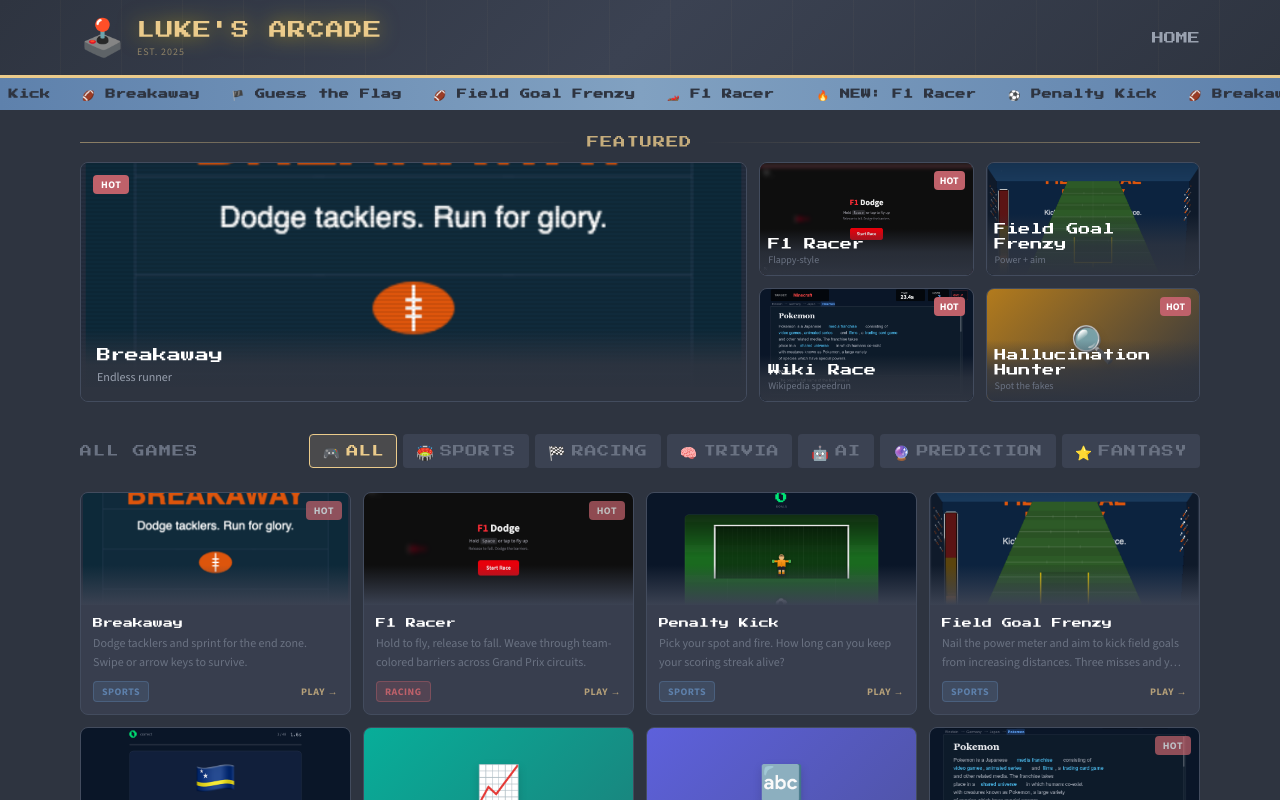
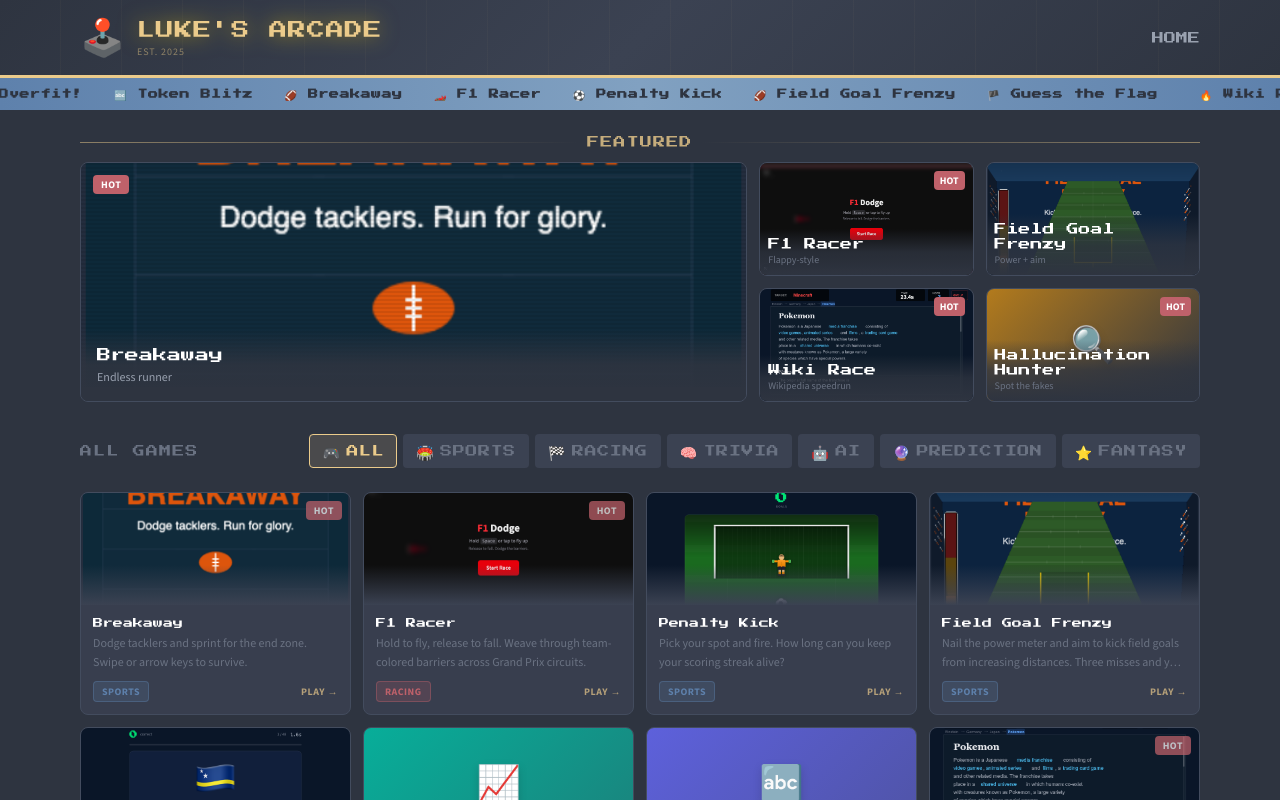
Before and after one commit to lukeinglis/games, a Next.js app: page / in a window 1280 px wide. Shown: the top 800 px of the page. Built offline with nearby package versions, Linux system fonts and the light colour scheme.

Commit message:
Update ticker tape with all games and fix remaining old palette color
Signed-off-by: Luke Inglis <lukeinglis21@yahoo.com>

```diff
--- a/src/app/layout.tsx
+++ b/src/app/layout.tsx
@@ -56,8 +56,8 @@ export default function RootLayout({
         <div className="ticker-tape py-1">
           <div className="animate-marquee inline-block">
             <span className="font-heading text-[10px] text-navy font-bold tracking-wider">
-              &nbsp;&nbsp;🔥 NEW: <Link href="/games/f1-racer" className="hover:underline">F1 Racer</Link> &nbsp;&nbsp;⚽ <Link href="/games/penalty-kick" className="hover:underline">Penalty Kick</Link> &nbsp;&nbsp;🏈 <Link href="/games/breakaway" className="hover:underline">Breakaway</Link> &nbsp;&nbsp;🏴 <Link href="/games/guess-the-flag" className="hover:underline">Guess the Flag</Link> &nbsp;&nbsp;🏈 <Link href="/games/field-goal" className="hover:underline">Field Goal Frenzy</Link> &nbsp;&nbsp;🏎️ <Link href="/games/f1-racer" className="hover:underline">F1 Racer</Link> &nbsp;&nbsp;
-              🔥 NEW: <Link href="/games/f1-racer" className="hover:underline">F1 Racer</Link> &nbsp;&nbsp;⚽ <Link href="/games/penalty-kick" className="hover:underline">Penalty Kick</Link> &nbsp;&nbsp;🏈 <Link href="/games/breakaway" className="hover:underline">Breakaway</Link> &nbsp;&nbsp;🏴 <Link href="/games/guess-the-flag" className="hover:underline">Guess the Flag</Link> &nbsp;&nbsp;🏈 <Link href="/games/field-goal" className="hover:underline">Field Goal Frenzy</Link> &nbsp;&nbsp;🏎️ <Link href="/games/f1-racer" className="hover:underline">F1 Racer</Link> &nbsp;&nbsp;
+              &nbsp;&nbsp;🔥 <Link href="/games/wiki-race" className="hover:underline">Wiki Race</Link> &nbsp;&nbsp;🔍 <Link href="/games/hallucination-hunter" className="hover:underline">Hallucination Hunter</Link> &nbsp;&nbsp;📈 <Link href="/games/overfit" className="hover:underline">Overfit!</Link> &nbsp;&nbsp;🔤 <Link href="/games/token-blitz" className="hover:underline">Token Blitz</Link> &nbsp;&nbsp;🏈 <Link href="/games/breakaway" className="hover:underline">Breakaway</Link> &nbsp;&nbsp;🏎️ <Link href="/games/f1-racer" className="hover:underline">F1 Racer</Link> &nbsp;&nbsp;⚽ <Link href="/games/penalty-kick" className="hover:underline">Penalty Kick</Link> &nbsp;&nbsp;🏈 <Link href="/games/field-goal" className="hover:underline">Field Goal Frenzy</Link> &nbsp;&nbsp;🏴 <Link href="/games/guess-the-flag" className="hover:underline">Guess the Flag</Link> &nbsp;&nbsp;
+              🔥 <Link href="/games/wiki-race" className="hover:underline">Wiki Race</Link> &nbsp;&nbsp;🔍 <Link href="/games/hallucination-hunter" className="hover:underline">Hallucination Hunter</Link> &nbsp;&nbsp;📈 <Link href="/games/overfit" className="hover:underline">Overfit!</Link> &nbsp;&nbsp;🔤 <Link href="/games/token-blitz" className="hover:underline">Token Blitz</Link> &nbsp;&nbsp;🏈 <Link href="/games/breakaway" className="hover:underline">Breakaway</Link> &nbsp;&nbsp;🏎️ <Link href="/games/f1-racer" className="hover:underline">F1 Racer</Link> &nbsp;&nbsp;⚽ <Link href="/games/penalty-kick" className="hover:underline">Penalty Kick</Link> &nbsp;&nbsp;🏈 <Link href="/games/field-goal" className="hover:underline">Field Goal Frenzy</Link> &nbsp;&nbsp;🏴 <Link href="/games/guess-the-flag" className="hover:underline">Guess the Flag</Link> &nbsp;&nbsp;
             </span>
           </div>
         </div>
--- a/src/lib/game-utils.ts
+++ b/src/lib/game-utils.ts
@@ -84,6 +84,6 @@ export function getStreakMultiplier(streak: number): number {
 export function getMultiplierColor(mult: number): string {
   if (mult >= 2) return "#ff4444";
   if (mult >= 1.5) return "#ff8800";
-  if (mult >= 1.25) return "#FFD700";
+  if (mult >= 1.25) return "#EBCB8B";
   return "white";
 }
```
